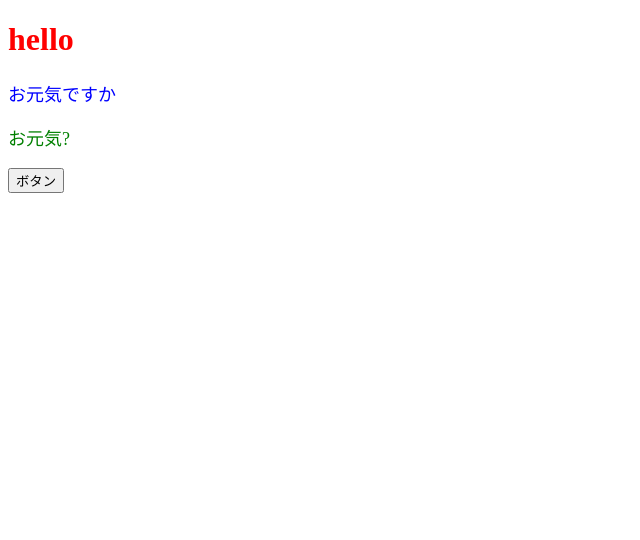
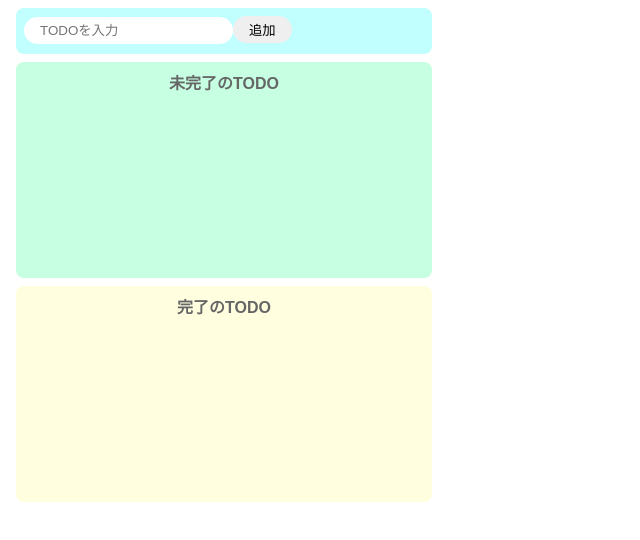
Before and after one commit to sunakan/react-todo, a React (Create React App) app: page / in a window 1280 px wide. Shown: the top 540 px of the page, without its empty margins (0-640 px from the left). Built offline with nearby package versions, Linux system fonts and the light colour scheme.

Commit message:
todo app

```diff
--- a/src/App.jsx
+++ b/src/App.jsx
@@ -1,19 +1,56 @@
-import React from 'react';
-import ColofulMessage from './components/ColorfulMessage';
+import React, {useState} from 'react';
+import './styles.css';
+import {InputTodo} from "./components/InputTodo";
+import {IncompleteTodos} from "./components/IncompleteTodos";
+import {CompleteTodos} from "./components/CompleteTodos";
 
-const App = () => {
-    const onClickButton = () => {
-        console.log("HelloWorld");
+export const App = () => {
+    const [todoText, setTodoText] = useState('');
+    const [incompleteTodos, setIncompleteTodos] = useState([]);
+    const [completeTodos, setCompleteTodos] = useState([])
+
+    const onChangeTodoText = (e) => setTodoText(e.target.value);
+    const onClickAdd = () => {
+        if (todoText === "") return;
+        const newTodos = [...incompleteTodos, todoText];
+        setIncompleteTodos(newTodos);
+        setTodoText("");
     };
+    const onClickDelete = (index) => {
+        const newTodos = [...incompleteTodos];
+        newTodos.splice(index, 1);
+        setIncompleteTodos(newTodos);
+    };
+    const onClickComplete = (index) => {
+        const newIncompleteTodos = [...incompleteTodos];
+        newIncompleteTodos.splice(index, 1);
+        setIncompleteTodos(newIncompleteTodos);
+        const newCompleteTodos = [...completeTodos, incompleteTodos[index]];
+        setCompleteTodos(newCompleteTodos);
+    };
+    const onClickBack = (index) => {
+        const newCompleteTodos = [...completeTodos];
+        newCompleteTodos.splice(index, 1);
+        setCompleteTodos(newCompleteTodos);
+        const newIncompleteTodos = [...incompleteTodos, completeTodos[index]];
+        setIncompleteTodos(newIncompleteTodos);
+    };
+
     return (
         <>
-            <h1 style={{ color: 'red'}}>hello</h1>
-            <ColofulMessage color="blue" message="お元気ですか" />
-            <ColofulMessage color="green" message="お元気?" />
-            <button onClick={onClickButton}>ボタン</button>
+            <InputTodo
+                todoText={todoText}
+                onChange={onChangeTodoText}
+                onClick={onClickAdd}
+                disabled={incompleteTodos.length >= 5}
+            />
+            {incompleteTodos.length >= 5 && <p style={{color: 'red'}}>登録できるtodoは5個まで</p>}
+            <IncompleteTodos
+                incompleteTodos={incompleteTodos}
+                onClickDelete={onClickDelete}
+                onClickComplete={onClickComplete}
+            />
+            <CompleteTodos completeTodos={completeTodos} onClickBack={onClickBack}/>
         </>
     );
 };
-
-
-export default App;
--- a/src/components/ColorfulMessage.jsx
+++ /dev/null
@@ -1,13 +0,0 @@
-import React from 'react';
-
-const ColorfulMessage = (props) => {
-    const contentStyle = {
-        color: props.color,
-        fontSize: '18px',
-    };
-    return (
-        <p style={contentStyle}>{props.message}</p>
-    );
-};
-
-export default ColorfulMessage;
--- /dev/null
+++ b/src/components/CompleteTodos.jsx
@@ -0,0 +1,20 @@
+import React from 'react';
+
+export const CompleteTodos = (props) => {
+    const {completeTodos, onClickBack} = props;
+    return (
+        <div className={"complete-area"}>
+            <p className={"title"}>完了のTODO</p>
+            <ul>
+                {completeTodos.map((todo, index) => {
+                    return (
+                        <div key={todo} className={"list-row"}>
+                            <li>{todo}</li>
+                            <button onClick={() => onClickBack(index)}>戻す</button>
+                        </div>
+                    );
+                })}
+            </ul>
+        </div>
+    );
+};
--- /dev/null
+++ b/src/components/IncompleteTodos.jsx
@@ -0,0 +1,21 @@
+import React from 'react';
+
+export const IncompleteTodos = (props) => {
+    const {incompleteTodos, onClickDelete, onClickComplete} = props;
+    return (
+        <div className={"incomplete-area"}>
+            <p className={"title"}>未完了のTODO</p>
+            <ul>
+                {incompleteTodos.map((todo, index) => {
+                    return (
+                        <div key={todo} className={"list-row"}>
+                            <li>{todo}</li>
+                            <button onClick={() => onClickComplete(index)}>完了</button>
+                            <button onClick={() => onClickDelete(index)}>削除</button>
+                        </div>
+                    );
+                })}
+            </ul>
+        </div>
+    );
+};
--- /dev/null
+++ b/src/components/InputTodo.jsx
@@ -0,0 +1,11 @@
+import React from 'react';
+
+export const InputTodo = (props) => {
+    const {todoText, onChange, onClick, disabled} = props;
+    return (
+        <div className={"input-area"}>
+            <input disabled={disabled} placeholder={"TODOを入力"} value={todoText} onChange={onChange}/>
+            <button disabled={disabled} onClick={onClick}>追加</button>
+        </div>
+    );
+};
--- a/src/index.js
+++ b/src/index.js
@@ -1,5 +1,5 @@
 import React from 'react';
 import ReactDom from 'react-dom';
-import App from './App';
+import {App} from './App';
 
 ReactDom.render(<App/>, document.getElementById("root"));
--- /dev/null
+++ b/src/styles.css
@@ -0,0 +1,63 @@
+body {
+    font-family: sans-serif;
+}
+
+input {
+    border-radius: 16px;
+    border: none;
+    padding: 6px 16px;
+    outline: none;
+}
+
+button {
+    border-radius: 16px;
+    border: none;
+    padding: 4px 16px;
+}
+button:hover {
+    background-color: #ff7fff;
+    color: #fff;
+    cursor: pointer;
+}
+
+li {
+    margin-right: 8px;
+}
+
+.input-area {
+    background-color: #c1ffff;
+    width: 400px;
+    height: 30px;
+    padding: 8px;
+    margin: 8px;
+    border-radius: 8px;
+}
+.incomplete-area {
+    background-color: #c6ffe2;
+    width: 400px;
+    min-height: 200px;
+    padding: 8px;
+    margin: 8px;
+    border-radius: 8px;
+}
+.complete-area {
+    background-color: #ffffe0;
+    width: 400px;
+    min-height: 200px;
+    padding: 8px;
+    margin: 8px;
+    border-radius: 8px;
+}
+
+.title {
+    text-align: center;
+    margin-top: 0;
+    font-weight: bold;
+    color: #666;
+}
+
+.list-row {
+    display: flex;
+    align-items: center;
+    padding-bottom: 4px;
+}
```
